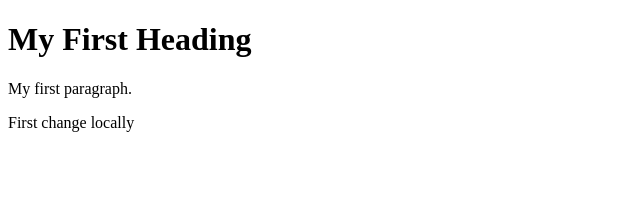
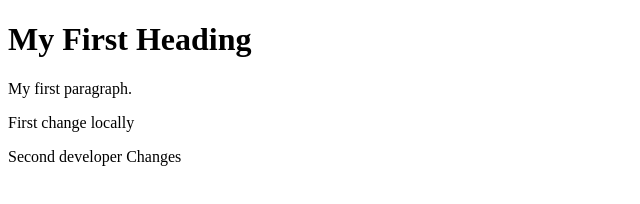
Before and after one commit to rishabhsahni/test, a plain HTML site: page index.html in a window 1280 px wide. Shown: the whole page, without its empty margins (0-640 px from the left). Drawn offline with Linux system fonts and the light colour scheme.

Commit message:
Update index.html

```diff
--- a/index.html
+++ b/index.html
@@ -8,6 +8,6 @@
 
 <P> First change locally</P>
 
-
+Second developer Changes
 </body>
 </html>
```
